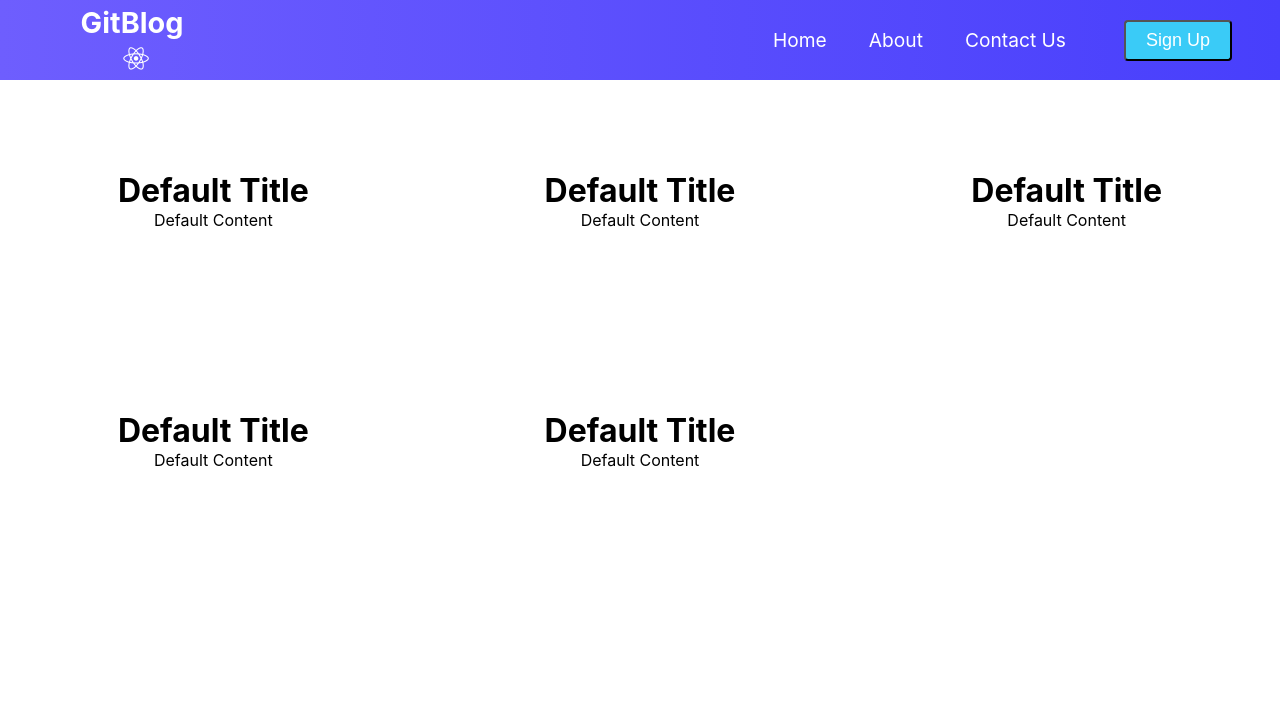
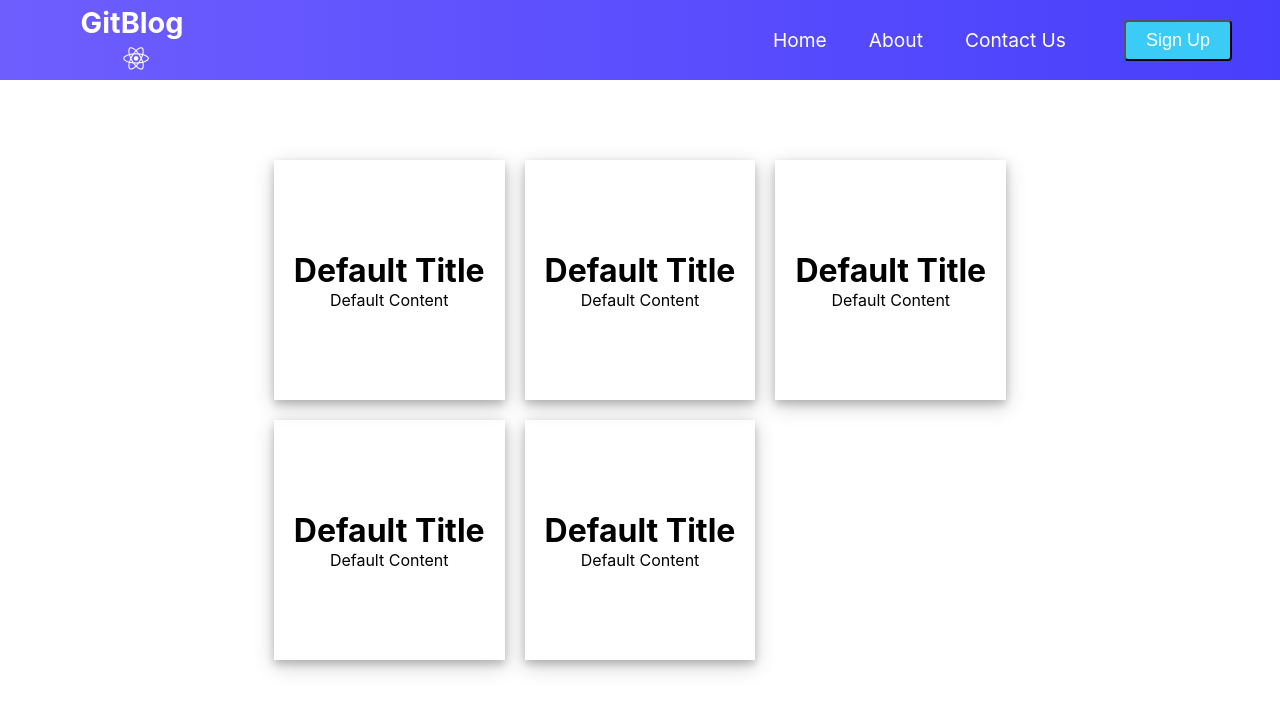
Before and after one commit to chrissayon/GitBlog, a React (Create React App) app: page / in a window 1280 px wide. Shown: the top 712 px of the page. Built offline with nearby package versions, Linux system fonts and the light colour scheme; the HTML template or start-up script is replaced by a standard one.

Commit message:
main: add card around blog posts

```diff
--- a/src/components/Blog/Blog.css
+++ b/src/components/Blog/Blog.css
@@ -1,4 +1,7 @@
 .blog__layout {
+  margin-top: 70px;
   display: grid;
   grid-template-columns: auto auto auto;
+  justify-content: center;
+  align-content: center;
 }
--- a/src/components/Blog/Blog.jsx
+++ b/src/components/Blog/Blog.jsx
@@ -1,5 +1,6 @@
 import BlogSummary from './BlogSummary';
 import Navbar from '../Navbar/Navbar';
+import Card from '../UI/Card';
 
 import './Blog.css';
 
@@ -7,11 +8,11 @@ const Blog = () => (
   <>
     <Navbar />
     <div className="blog__layout">
-      <BlogSummary />
-      <BlogSummary />
-      <BlogSummary />
-      <BlogSummary />
-      <BlogSummary />
+      <Card><BlogSummary /></Card>
+      <Card><BlogSummary /></Card>
+      <Card><BlogSummary /></Card>
+      <Card><BlogSummary /></Card>
+      <Card><BlogSummary /></Card>
     </div>
   </>
 );
--- /dev/null
+++ b/src/components/UI/Card.css
@@ -0,0 +1,5 @@
+.card {
+  margin: 10px 10px;
+  box-shadow: 0 4px 8px 0 rgba(0, 0, 0, 0.2), 0 6px 20px 0 rgba(0, 0, 0, 0.19);
+  display: flex;
+}
--- /dev/null
+++ b/src/components/UI/Card.jsx
@@ -0,0 +1,19 @@
+import PropTypes from 'prop-types';
+
+import './Card.css';
+
+const Card = ({ children }) => (
+  <div className="card">
+    {children}
+  </div>
+);
+
+Card.propTypes = {
+  children: PropTypes.node,
+};
+
+Card.defaultProps = {
+  children: <>Empty Card</>,
+};
+
+export default Card;
```
Also changed, not shown: src/components/Blog/BlogView.jsx (added, +25 -0 lines), src/components/Blog/BlogView.css (added).
